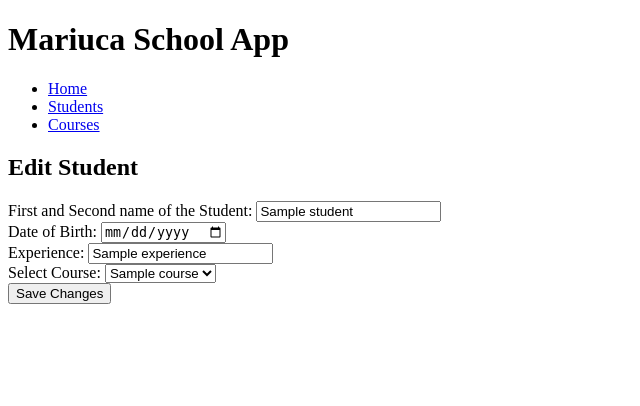
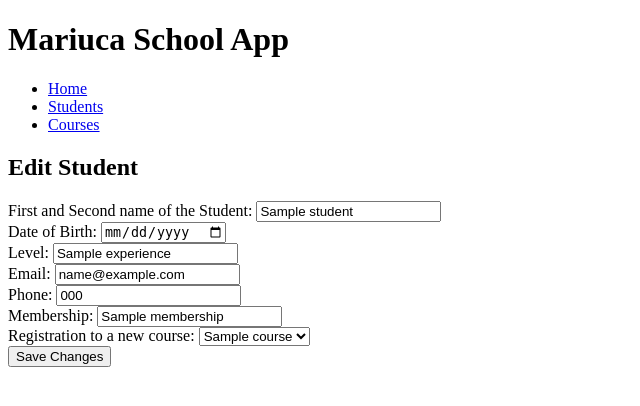
Before and after one commit to mariamuzas/mariuca_school_app_project, a Flask app: page /students/1/edit in a window 1280 px wide. Shown: the top 406 px of the page, without its empty margins (0-640 px from the left). Run offline with Flask 2, Linux system fonts and the light colour scheme; a database or web service that is not in the repository returns one stand-in record (values such as "Sample title"); some libraries are stand-ins or nearby versions.

Commit message:
Refactor student class and properties, everything working but the update _student()

```diff
--- a/controllers/student_controller.py
+++ b/controllers/student_controller.py
@@ -24,10 +24,13 @@ def create_student():
     name = request.form["name"]
     dob = request.form["dob"]
     experience = request.form["experience"]
+    email = request.form["email"]
+    phone = request.form['phone']
+    membership= request.form["membership"]
     course_id = request.form["course_id"]
 
     course = course_repository.select(course_id)
-    new_student = Student(name, dob, experience)
+    new_student = Student(name, dob, experience, email, phone, membership)
     new_registration = Registration(course, new_student)
 
     student_repository.save(new_student)
@@ -56,9 +59,15 @@ def update_student(id):
     name = request.form["name"]
     dob = request.form["dob"]
     experience = request.form["experience"]
+    email = request.form["email"]
+    phone = request.form['phone']
+    membership= request.form["membership"]
     course_id = request.form["course_id"]
 
     course = course_repository.select(course_id)
-    student_to_update = Student(name, dob, experience, id)
+    student_to_update = Student(name, dob, experience, email, phone, membership, id)
+    new_registration = Registration(course, student_to_update)
+
     student_repository.update(student_to_update)
+    registration_repository.save(new_registration)
     return redirect(f"/students/{student_to_update.id}")
--- a/models/student.py
+++ b/models/student.py
@@ -1,7 +1,10 @@
 class Student:
 
-    def __init__(self, name, dob, experience, id = None):
+    def __init__(self, name, dob, experience, email, phone, membership, id = None):
         self.name = name
         self.dob = dob
         self.experience = experience
+        self.email = email
+        self.phone = phone
+        self.membership = membership
         self.id = id
--- a/repositories/student_repository.py
+++ b/repositories/student_repository.py
@@ -4,8 +4,8 @@ from models.course import Course
 import repositories.course_repository as course_repository
 
 def save(student):
-    sql = "INSERT INTO students(name, dob, experience) VALUES ( %s, %s, %s ) RETURNING id"
-    values = [ student.name, student.dob, student.experience ]
+    sql = "INSERT INTO students(name, dob, experience, email, phone, membership) VALUES ( %s, %s, %s, %s, %s, %s ) RETURNING id"
+    values = [ student.name, student.dob, student.experience, student.email, student.phone, student.membership ]
     results = run_sql( sql, values )
     student.id = results[0]['id']
     return student
@@ -18,7 +18,7 @@ def select_all():
     results = run_sql(sql)
 
     for row in results:
-        student = Student(row['name'], row['dob'], row['experience'], row['id'])
+        student = Student(row['name'], row['dob'], row['experience'], row['email'], row['phone'], row['membership'], row['id'] )
         students.append(student)
     return students
 
@@ -30,7 +30,7 @@ def select(id):
     result = run_sql(sql, values)[0]
 
     if result is not None:
-        student = Student(result['name'], result['dob'], result['experience'], result['id'])
+        student = Student(result['name'], result['dob'], result['experience'], result['email'], result['phone'], result['membership'], result['id'])
     return student
 
 
@@ -41,8 +41,8 @@ def delete(id):
 
 
 def update(student):
-    sql = "UPDATE students SET (name, dob, experience) = (%s, %s, %s) WHERE id = %s"
-    values = [student.name, student.dob, student.experience, student.id]
+    sql = "UPDATE students SET (name, dob, experience, email, phone, membership) = (email, phone, membership, email, phone, membership) WHERE id = %s"
+    values = [student.name, student.dob, student.experience, student.email, student.phone, student.membership, student.id]
     run_sql(sql, values)
 
 
--- a/templates/courses/edit.html
+++ b/templates/courses/edit.html
@@ -22,7 +22,7 @@
         <input type="number" id="duration" name="duration" value='{{course.duration}}''>
     </div>
     <div>
-        <label for="max_num_student">Number of students:</label>
+        <label for="max_num_student">Max, Capacity:</label>
         <input type="number" id="max_num_students" name="max_num_students" value='{{course.max_num_students}}'>
     </div>
     <div>
--- a/templates/courses/index.html
+++ b/templates/courses/index.html
@@ -11,18 +11,18 @@
             <tr>
                 <td>Course:</td>
                 <td>Date:</td>
-                <td>Duration</td>
-                <td>N. Students:</td>
+                <td>Max. Capacity:</td>
                 <td>Teacher:</td>
                 <td>Availability:</td>
+                <td></td>
             </tr>
             {% for course in courses %}
             <tr>
                 <td>{{course.title}}</td>
                 <td>{{course.date}}</td>
-                <td>{{course.duration}}h</td>
                 <td>{{course.max_num_students}}</td>
                 <td>{{course.teacher_name}}</td>
+                <td></td>
                 <td><a href="/courses/{{ course.id}}">More details</a></td>
             </tr>
             {% endfor %}
--- a/templates/courses/new.html
+++ b/templates/courses/new.html
@@ -20,7 +20,7 @@
             <input type="number" id="duration" name="duration">
         </div>
         <div>
-            <label for="max_num_student">Number of students:</label>
+            <label for="max_num_student">Max. Capacity:</label>
             <input type="number" id="max_num_students" name="max_num_students">
         </div>
         <div>
--- a/templates/courses/show.html
+++ b/templates/courses/show.html
@@ -3,7 +3,7 @@
 
     <h2>{{course.title}}</h2>
     <p>Description: {{course.description}}</p>
-    <p>Day and time: {{course.date}}</p>
+    <p>Every {{course.date}}</p>
     <p>Duration: {{course.duration}}h</p>
     <p>Max. number of students: {{course.max_num_students}}</p>
     <ul>
--- a/templates/students/edit.html
+++ b/templates/students/edit.html
@@ -12,11 +12,23 @@
             <input type="date" id="dob" name="dob" value="{{student.dob}}">
         </div>
         <div>
-            <label for="experience">Experience:</label>
+            <label for="experience">Level:</label>
             <input type="text" id="experience" name="experience" value="{{student.experience}}">
         </div>
+            <label for="email">Email:</label>
+            <input type="text" id="email" name="email" value="{{student.email}}">
+        </div>
         <div>
-            <label for="course_id">Select Course:</label>
+            <label for="phone">Phone:</label>
+            <input type="text" id="phone" name="phone" value="{{student.phone}}">
+        </div>
+
+        <div>
+            <label for="membership">Membership:</label>
+            <input type="text" id="membership" name="membership" value="{{student.membership}}">
+        </div>
+        <div>
+            <label for="course_id">Registration to a new course:</label>
             <select name="course_id" id="course_id" >
                 {% for course in courses %}
                 <option value="{{course.id}}"> {{ course.title }}</option>
```
Also changed, not shown: console.py (+6 -6 lines), db/school_manager.sql (+5 -2 lines), repositories/course_repository.py (+0 -13 lines), repositories/registration_repository.py (+7 -2 lines), templates/students/index.html (+6 -1 lines), templates/students/new.html (+14 -1 lines), templates/students/show.html (+6 -1 lines).
